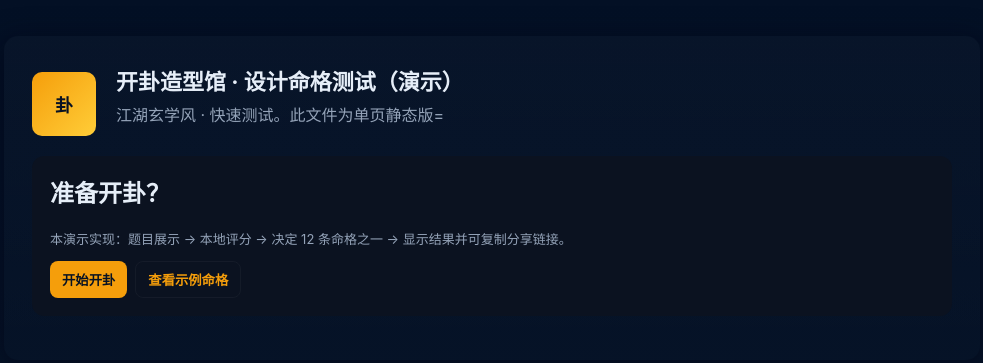
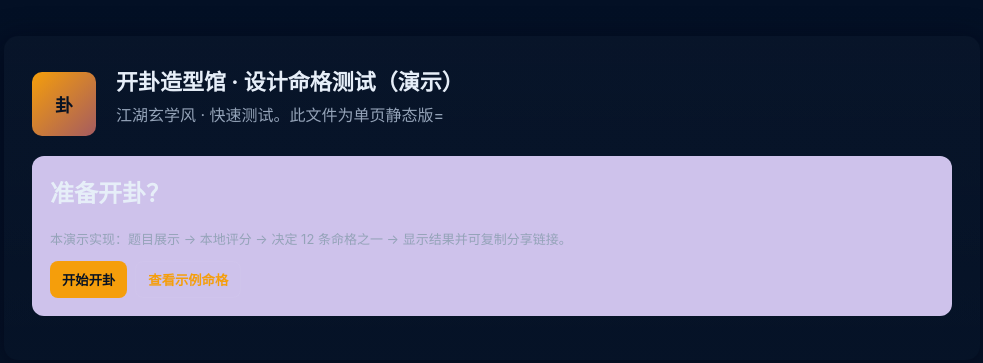
Before and after one commit to Gemmmmmmaaaa/design-oracle, a plain HTML site: page index.html in a window 1280 px wide. Shown: the whole page, without its empty margins (148-1131 px from the left). Drawn offline with Linux system fonts and the light colour scheme.

Commit message:
Update index.html

```diff
--- a/index.html
+++ b/index.html
@@ -5,11 +5,11 @@
   <meta name="viewport" content="width=device-width,initial-scale=1" />
   <title>开卦造型馆 — 设计命格测试（演示版）</title>
   <style>
-    :root{--bg:#0f1724;--card:#0b1220;--accent:#f59e0b;--muted:#94a3b8;--glass:rgba(255,255,255,0.04)}
+    :root{--bg:#0f1724;--card:#cec2eb;--accent:#f59e0b;--muted:#94a3b8;--glass:rgba(255,255,255,0.04)}
     html,body{height:100%;margin:0;font-family:Inter,system-ui,-apple-system,Segoe UI,Roboto,"PingFang SC","Hiragino Sans GB",sans-serif;background:linear-gradient(180deg,#031025 0%, #071428 60%);color:#e6eef8}
     .wrap{max-width:920px;margin:36px auto;padding:28px;background:linear-gradient(180deg,rgba(255,255,255,0.02),transparent);border-radius:14px;box-shadow:0 6px 30px rgba(2,6,23,0.7)}
     header{display:flex;gap:20px;align-items:center}
-    .logo{width:64px;height:64px;border-radius:10px;background:linear-gradient(135deg,var(--accent),#ffcd38);display:flex;align-items:center;justify-content:center;color:#081223;font-weight:700;font-size:18px}
+    .logo{width:64px;height:64px;border-radius:10px;background:linear-gradient(135deg,var(--accent),#a55b60);display:flex;align-items:center;justify-content:center;color:#081223;font-weight:700;font-size:18px}
     h1{margin:0;font-size:22px}
     p.lead{margin:6px 0 18px;color:var(--muted)}
     main{margin-top:12px}
```
